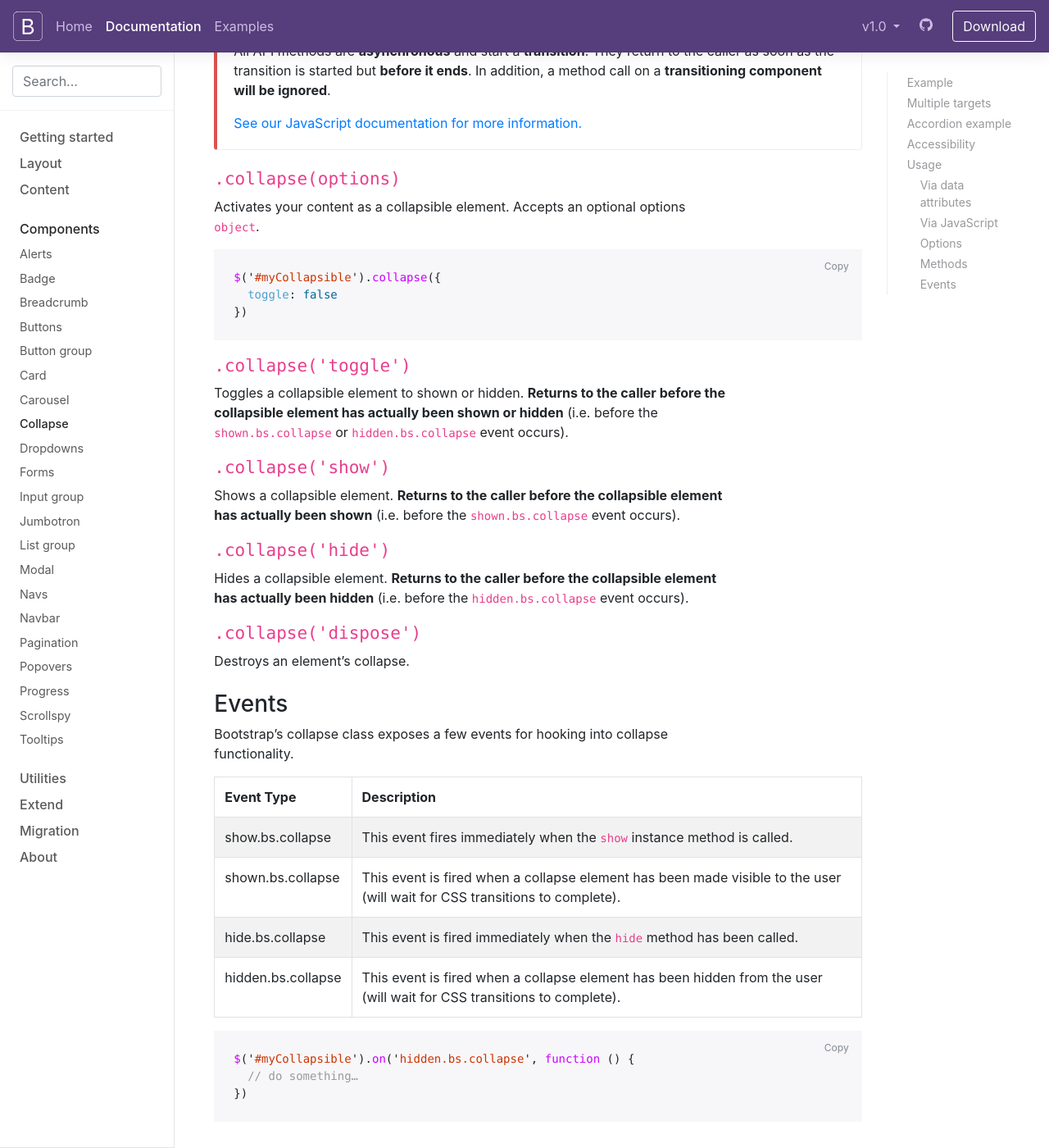
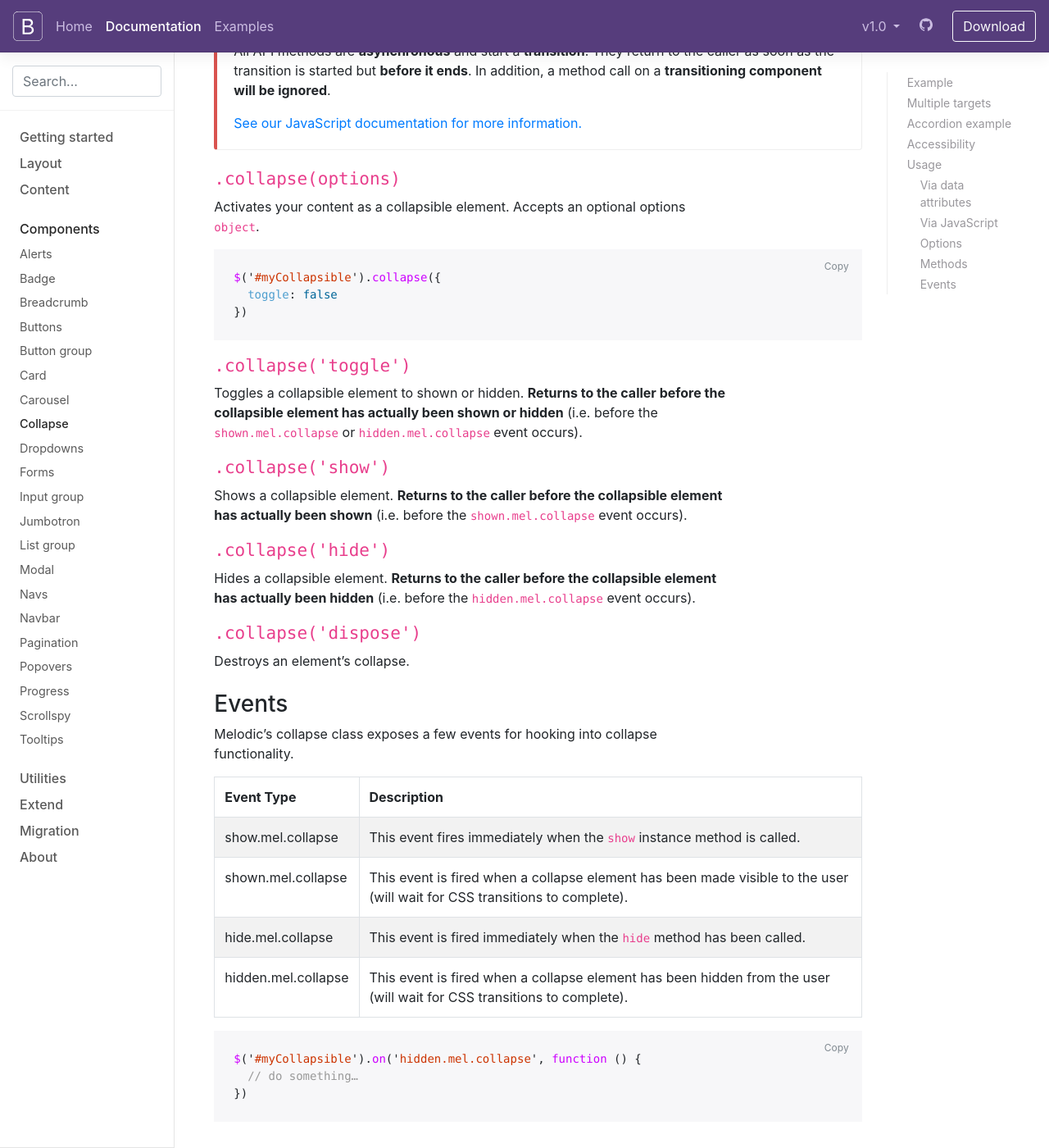
Before and after one commit to arielkirkwood/melodic-web, a Jekyll site: the page built from docs/4.0/components/collapse.md, in a window 1280 px wide and 1400 px high, scrolled down 5110 px. Shown: the whole window at 82% size. Built offline with Jekyll 4.4.1, drawn with Linux system fonts in a browser that asks for light colours; nearby versions of some CDN libraries; comment, search, counter and statistics services are not loaded; the table of contents is made by our own code; some of the changed text lies outside the part shown.

Commit message:
Update Components/Collapse page

```diff
--- a/docs/4.0/components/collapse.md
+++ b/docs/4.0/components/collapse.md
@@ -119,7 +119,7 @@ Be sure to add `aria-expanded` to the control element. This attribute explicitly
 
 If your control element is targeting a single collapsible element – i.e. the `data-target` attribute is pointing to an `id` selector – you should add the `aria-controls` attribute to the control element, containing the `id` of the collapsible element. Modern screen readers and similar assistive technologies make use of this attribute to provide users with additional shortcuts to navigate directly to the collapsible element itself.
 
-Note that Bootstrap's current implementation does not cover the various keyboard interactions described in the [WAI-ARIA Authoring Practices 1.1 accordion pattern](https://www.w3.org/TR/wai-aria-practices-1.1/#accordion) - you will need to include these yourself with custom JavaScript.
+Note that Melodic's current implementation does not cover the various keyboard interactions described in the [WAI-ARIA Authoring Practices 1.1 accordion pattern](https://www.w3.org/TR/wai-aria-practices-1.1/#accordion) - you will need to include these yourself with custom JavaScript.
 
 ## Usage
 
@@ -191,15 +191,15 @@ $('#myCollapsible').collapse({
 
 #### `.collapse('toggle')`
 
-Toggles a collapsible element to shown or hidden. **Returns to the caller before the collapsible element has actually been shown or hidden** (i.e. before the `shown.bs.collapse` or `hidden.bs.collapse` event occurs).
+Toggles a collapsible element to shown or hidden. **Returns to the caller before the collapsible element has actually been shown or hidden** (i.e. before the `shown.mel.collapse` or `hidden.mel.collapse` event occurs).
 
 #### `.collapse('show')`
 
-Shows a collapsible element. **Returns to the caller before the collapsible element has actually been shown** (i.e. before the `shown.bs.collapse` event occurs).
+Shows a collapsible element. **Returns to the caller before the collapsible element has actually been shown** (i.e. before the `shown.mel.collapse` event occurs).
 
 #### `.collapse('hide')`
 
-Hides a collapsible element. **Returns to the caller before the collapsible element has actually been hidden** (i.e. before the `hidden.bs.collapse` event occurs).
+Hides a collapsible element. **Returns to the caller before the collapsible element has actually been hidden** (i.e. before the `hidden.mel.collapse` event occurs).
 
 #### `.collapse('dispose')`
 
@@ -207,7 +207,7 @@ Destroys an element's collapse.
 
 ### Events
 
-Bootstrap's collapse class exposes a few events for hooking into collapse functionality.
+Melodic's collapse class exposes a few events for hooking into collapse functionality.
 
 <table class="table table-bordered table-striped">
   <thead>
@@ -218,26 +218,26 @@ Bootstrap's collapse class exposes a few events for hooking into collapse functi
   </thead>
   <tbody>
     <tr>
-      <td>show.bs.collapse</td>
+      <td>show.mel.collapse</td>
       <td>This event fires immediately when the <code>show</code> instance method is called.</td>
     </tr>
     <tr>
-      <td>shown.bs.collapse</td>
+      <td>shown.mel.collapse</td>
       <td>This event is fired when a collapse element has been made visible to the user (will wait for CSS transitions to complete).</td>
     </tr>
     <tr>
-      <td>hide.bs.collapse</td>
+      <td>hide.mel.collapse</td>
       <td>This event is fired immediately when the <code>hide</code> method has been called.</td>
     </tr>
     <tr>
-      <td>hidden.bs.collapse</td>
+      <td>hidden.mel.collapse</td>
       <td>This event is fired when a collapse element has been hidden from the user (will wait for CSS transitions to complete).</td>
     </tr>
   </tbody>
 </table>
 
 {% highlight js %}
-$('#myCollapsible').on('hidden.bs.collapse', function () {
+$('#myCollapsible').on('hidden.mel.collapse', function () {
   // do something…
 })
 {% endhighlight %}
```
